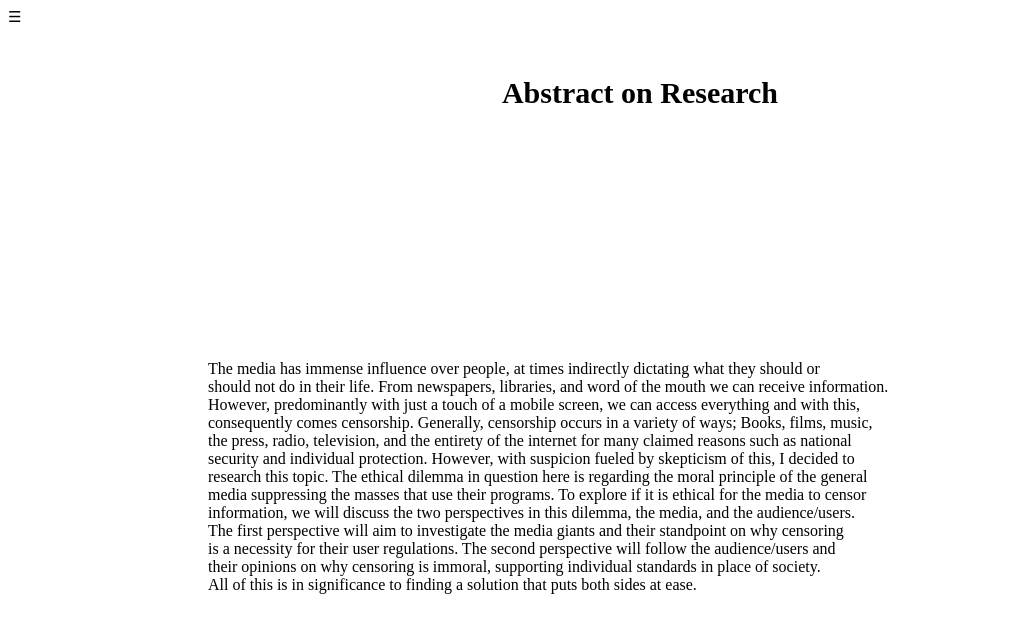
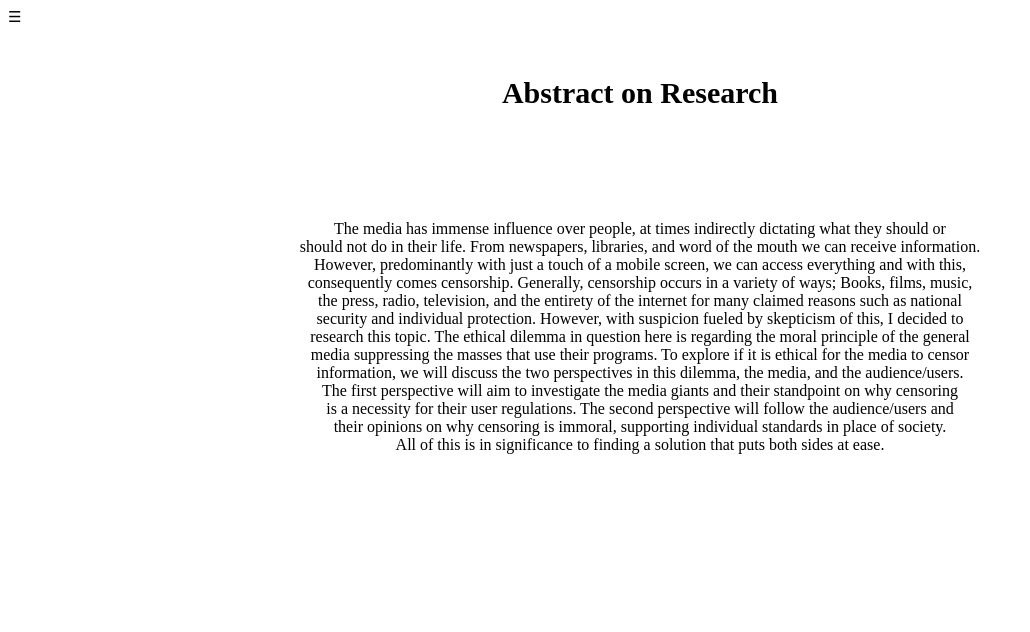
Before and after one commit to rvndy-exe/Randall, a plain HTML site: page Lab1.html in a window 1280 px wide. Shown: the whole page, without its empty margins (0-1030 px from the left). Drawn offline with Linux system fonts and the light colour scheme.

Commit message:
Update Lab1.html

```diff
--- a/Lab1.html
+++ b/Lab1.html
@@ -22,7 +22,7 @@
     </div>
     <h5 style="font-size: 30px; text-align:center;"> Abstract on Research </h5>
 
-    <p style=" padding: 200px;">The media has immense influence over people, at times indirectly dictating what they should or<br>
+    <p style=" padding: 60px; text-align:center; ">The media has immense influence over people, at times indirectly dictating what they should or<br>
 should not do in their life. From newspapers, libraries, and word of the mouth we can receive information.<br>
 However, predominantly with just a touch of a mobile screen, we can access everything and with this,<br>
 consequently comes censorship. Generally, censorship occurs in a variety of ways; Books, films, music,<br>
```
